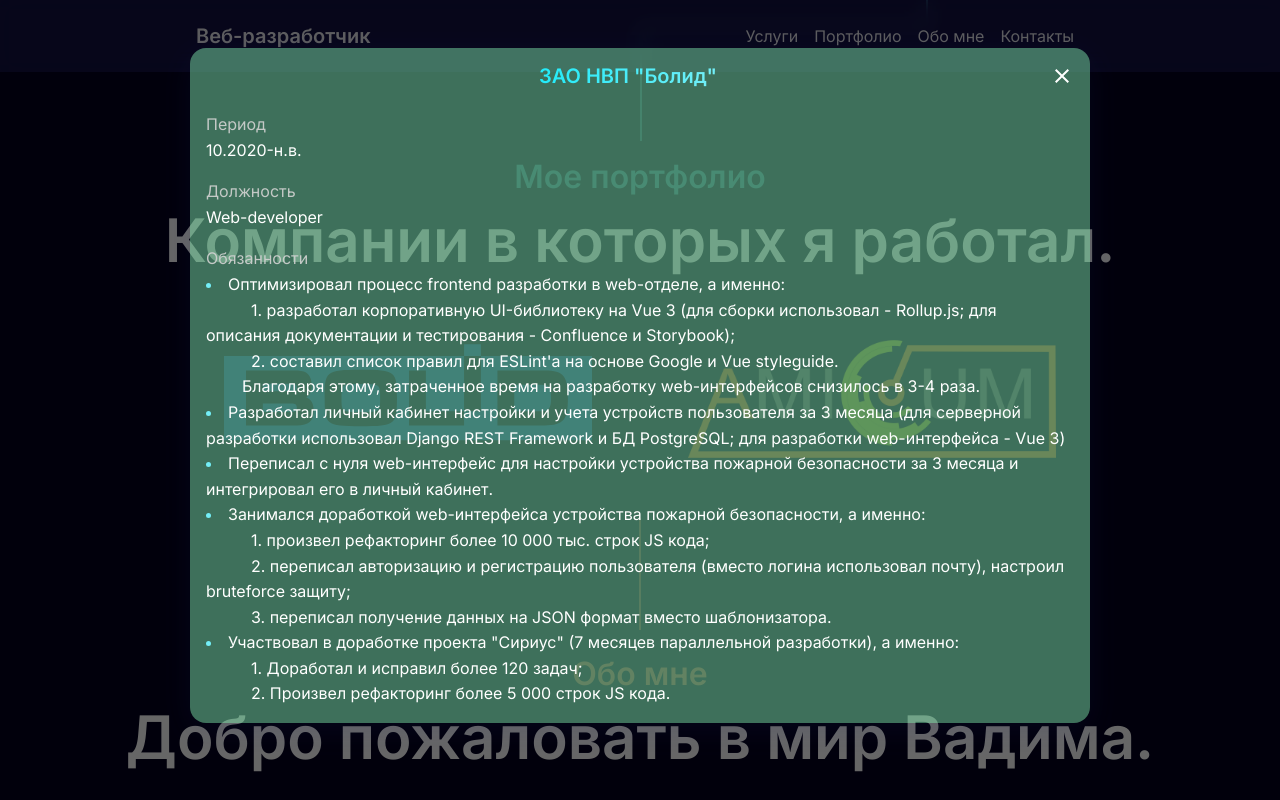
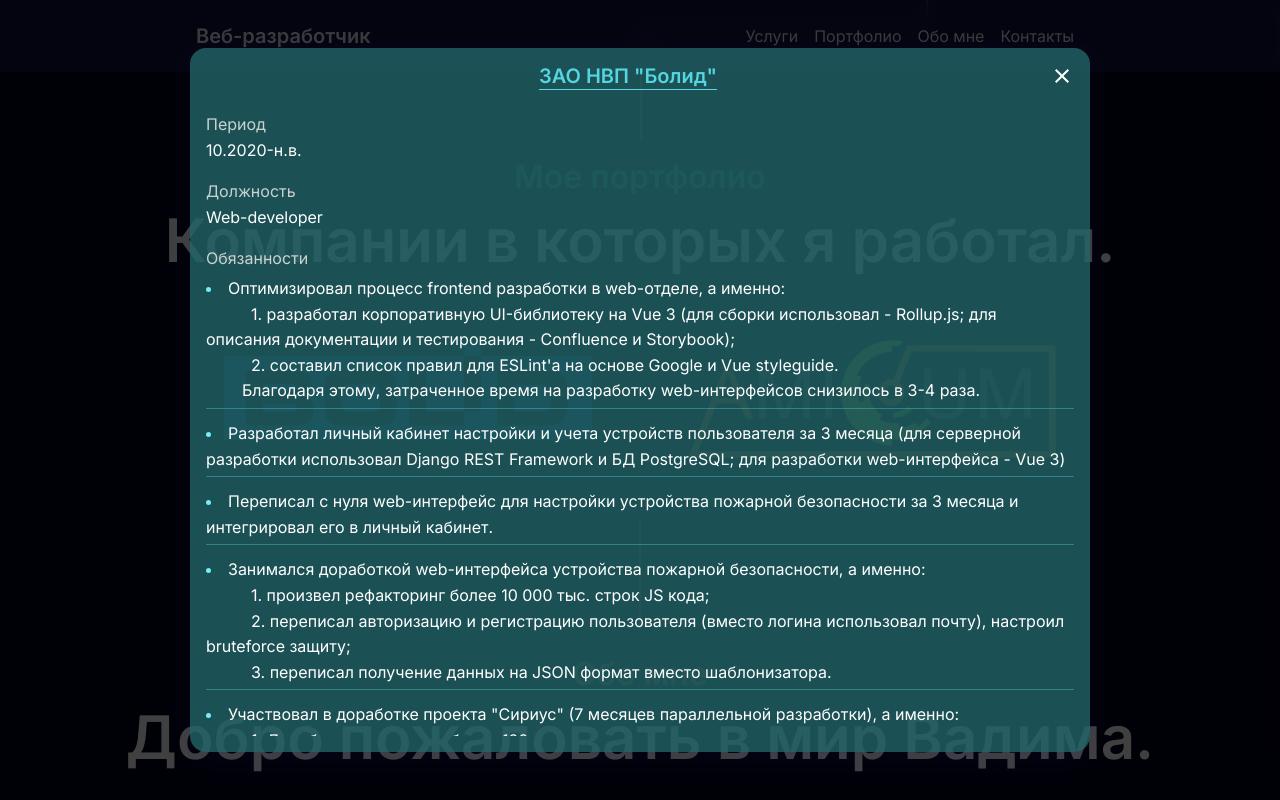
Before and after one commit to KonstaVadim/personal-site, a Vue app: page / in a window 1280 px wide. Both pictures are taken after a click on the element 408 px from the left and 2597 px from the top of the page. Shown: the part 2197-2997 px from the top of the page. Built offline with nearby package versions, Linux system fonts and the light colour scheme.

Commit message:
Правки верстки

```diff
--- a/src/components/PortfolioModal.vue
+++ b/src/components/PortfolioModal.vue
@@ -58,7 +58,7 @@
   height: 100%;
   width: 100%;
   z-index: 2;
-  background-color: rgba(0, 0, 0, 0.6);
+  background-color: rgba(0, 0, 0, 0.75);
 }
 
 .portfolio-card {
@@ -70,7 +70,7 @@
   height: max-content;
   max-height: 100%;
   color: #fff;
-  background-color: rgba(124, 223, 169, 0.5);
+  background-color: rgba(34, 102, 106, 0.8);
   border-radius: 1rem;
   box-shadow: 0 8px 32px 0 rgb(31 38 135 / 12%);
 }
@@ -81,21 +81,55 @@
 
   .title {
     margin-left: auto;
-    transition: transform 0.3s ease;
-
-    &:hover {
-      transform: scale(1.1);
-    }
   }
 
   .title a {
+    color: #54d5df;
     font-size: 1.25rem;
     font-weight: 600;
-    background-color: #fff;
-    background: linear-gradient(90deg, #21ebfa, #74eef7);
-    -webkit-background-clip: text;
-    background-clip: text;
-    -webkit-text-fill-color: transparent;
+    position: relative;
+    transition: color ease 0.7s;
+
+    &::before,
+    &::after {
+      position: absolute;
+      content: "";
+      left: 0;
+      bottom: -0.1rem;
+      display: block;
+      width: 100%;
+      height: 1px;
+      background: #54d5df !important;
+      transition: 0.7s cubic-bezier(0.19, 1, 0.22, 1);
+      transition-property: transform, transform-origin;
+    }
+
+    &::before {
+      transform: scaleX(0);
+      transform-origin: left;
+    }
+
+    &::after {
+      transform-origin: right;
+      transition-delay: 0.25s;
+    }
+
+    &:hover,
+    &:focus-visible {
+      color: #5aeaf5 !important;
+
+      &::before {
+        background: currentColor !important;
+        transform: scaleX(1);
+        transition-delay: 0.25s;
+      }
+
+      &::after {
+        background: currentColor !important;
+        transform: scaleX(0);
+        transition-delay: 0s;
+      }
+    }
   }
 
   .close-btn {
@@ -110,14 +144,14 @@
     transition: all 300ms ease-in-out;
 
     &:hover {
-      color: #42f2ff;
+      color: #4bc0c8;
       transform: rotateZ(190deg);
     }
   }
 }
 
 .legend {
-  color: #d3d3d3;
+  color: #dfdfdf;
   opacity: 0.9;
 }
 
@@ -138,6 +172,15 @@
     & ::marker {
       color: #74eef7;
     }
+
+    li {
+      padding: 4px 0;
+    }
+
+    li:not(:last-child) {
+      border-bottom: 1px solid rgba(116, 238, 247, 0.3);
+      margin-bottom: 0.5rem;
+    }
   }
 }
 </style>
```
